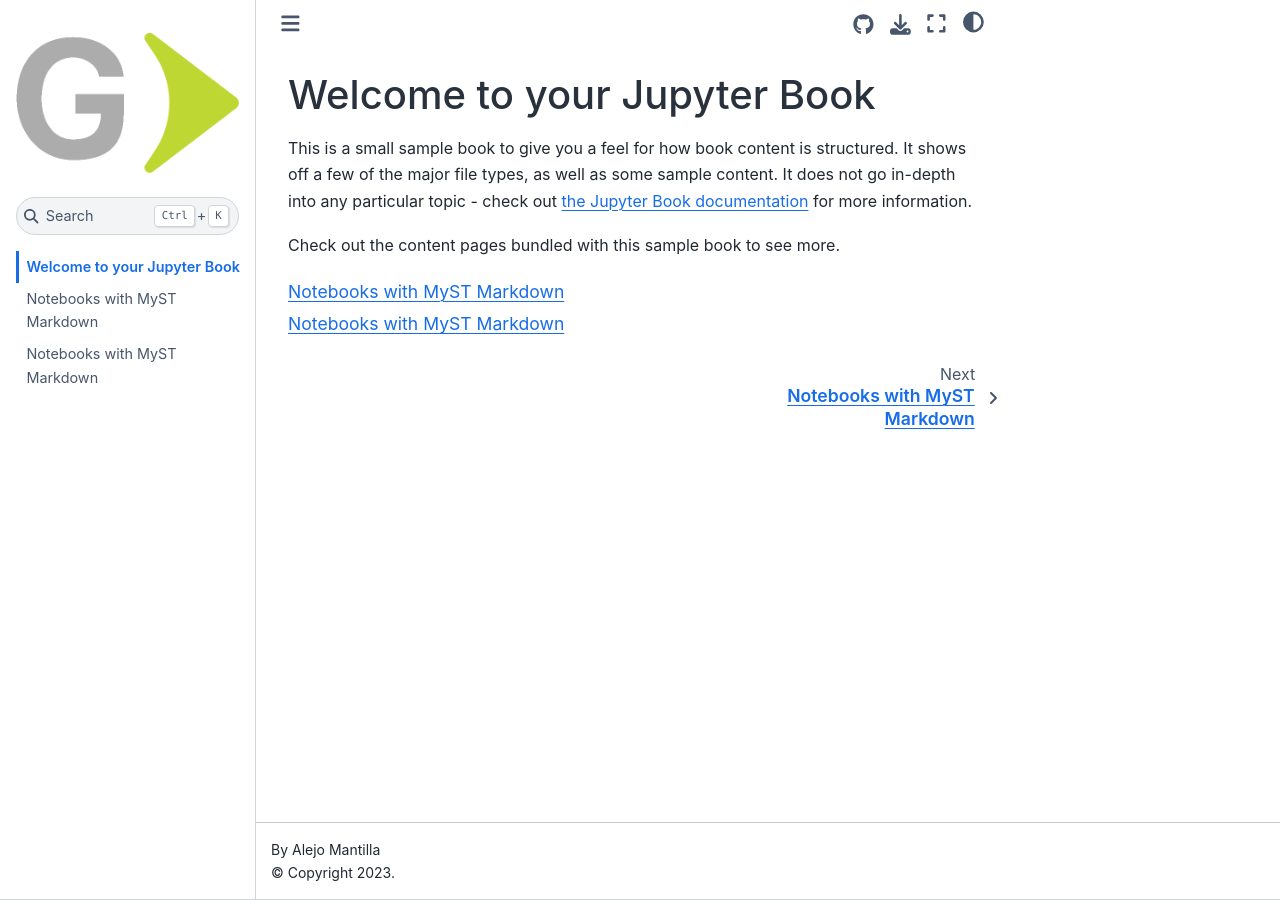
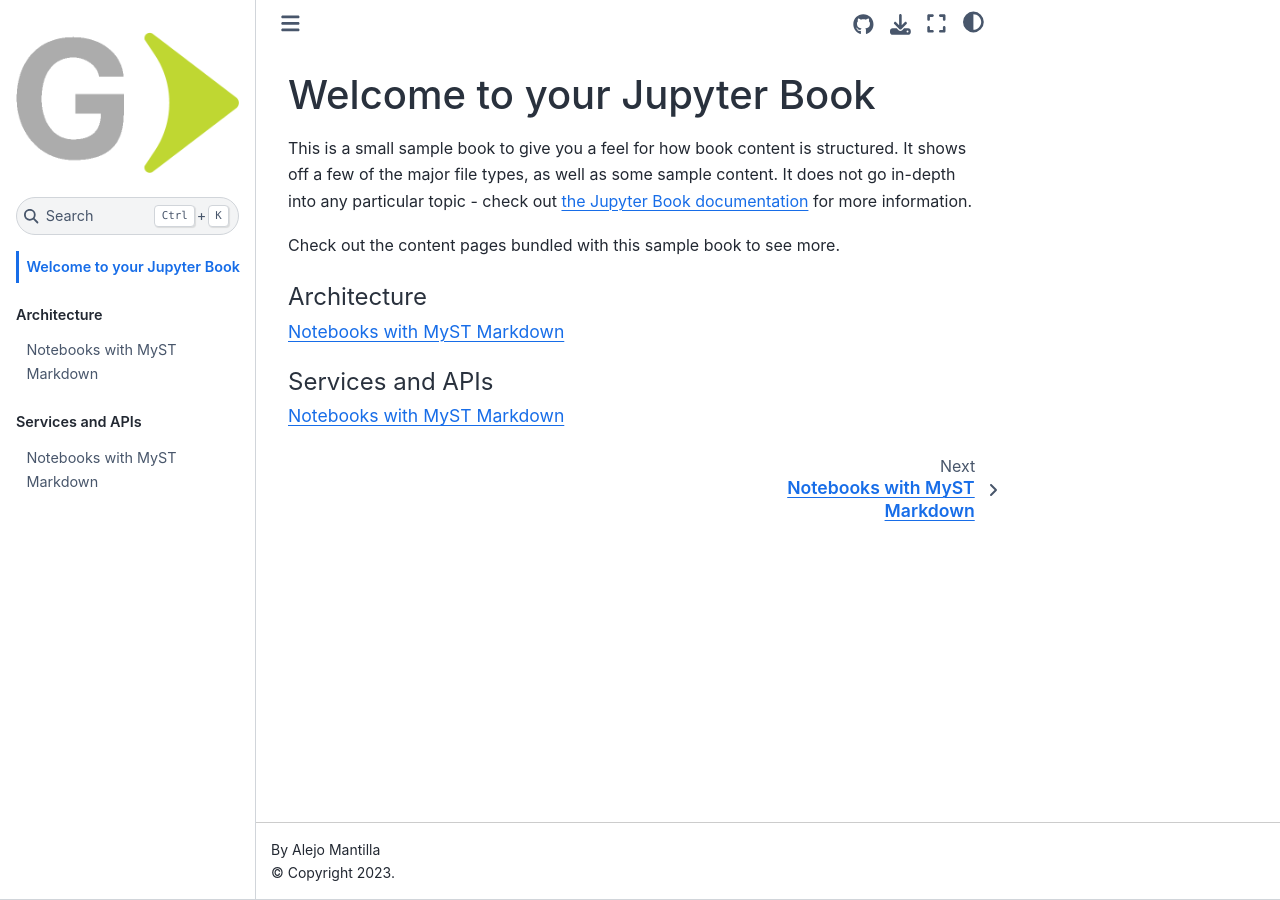
Before and after one commit to MantiMantilla/globant-interview-challenge, a Jupyter Book: the page built from docs/book_contents/intro.md, in a window 1280 px wide. Built offline with Jupyter Book 1.0.4 settings and Sphinx 7.4.7 and the Sphinx Book theme 1.1.4, drawn with Linux system fonts in a browser that asks for light colours.

Commit message:
More descriptive TOC in docs.

```diff
--- a/docs/book_contents/_toc.yml
+++ b/docs/book_contents/_toc.yml
@@ -3,6 +3,10 @@
 # Learn more at https://jupyterbook.org/customize/toc.html
 format: jb-book
 root: intro
-chapters:
-  - file: architecture/architecture
-  - file: services/services
+parts:
+  - caption: Architecture
+    chapters:
+      - file: architecture/architecture
+  - caption: Services and APIs
+    chapters:
+      - file: services/services
```
